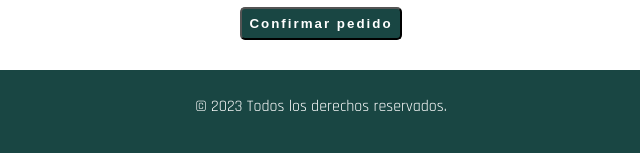
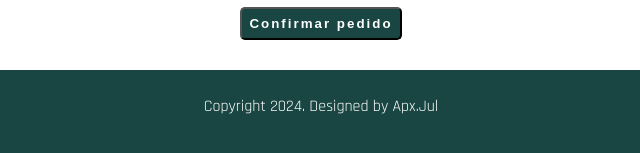
Before and after one commit to Ajax4040/tienda_nube_clasica, a plain HTML site: page pages/pedidos.html in a window 1280 px wide. Shown: the part 817-970 px from the top of the page, 319-959 px from the left. Drawn offline with nearby package versions, Linux system fonts and the light colour scheme; some packages are replaced by stand-ins of ours; a script that the page names is missing.

Commit message:
se usa funcion para el footer

```diff
--- a/js/paginaPedidos.js
+++ b/js/paginaPedidos.js
@@ -1,5 +1,7 @@
 
 cargarProductos();
+
+crearFooter();
 
 //-------------------------------------------------------------------------
 //Funcion para el menu desplegable
@@ -284,3 +286,13 @@ function obtenerDeLocalStorage(clave) {
     }
     return null;
 }
+
+//Funcion crear un parrafo con el año actual en el footer
+function crearFooter() {
+    console.log("Se llama a la funcion de crear el footer.");
+    const añoActual = new Date().getFullYear();
+    const footer = document.querySelector('.footer');
+    const parrafo = document.createElement('p');
+    parrafo.textContent = `Copyright ${añoActual}. Designed by Apx.Jul`;
+    footer.appendChild(parrafo);
+}
--- a/pages/pedidos.html
+++ b/pages/pedidos.html
@@ -85,9 +85,7 @@
 
             <button id="confirmar-pedido" class="btn-confirmar-pedido">Confirmar pedido</button>
         </main>
-        <footer class="footer">
-            <p>© 2023 Todos los derechos reservados.</p>
-        </footer>
+        <footer class="footer"></footer>
         <audio id="sonidoConfirmacion" src="../others/check.mp3" preload="auto"></audio>
     </body>
 </html>
```
Also changed, not shown: js/pedidos.js (line endings or trailing spaces).
